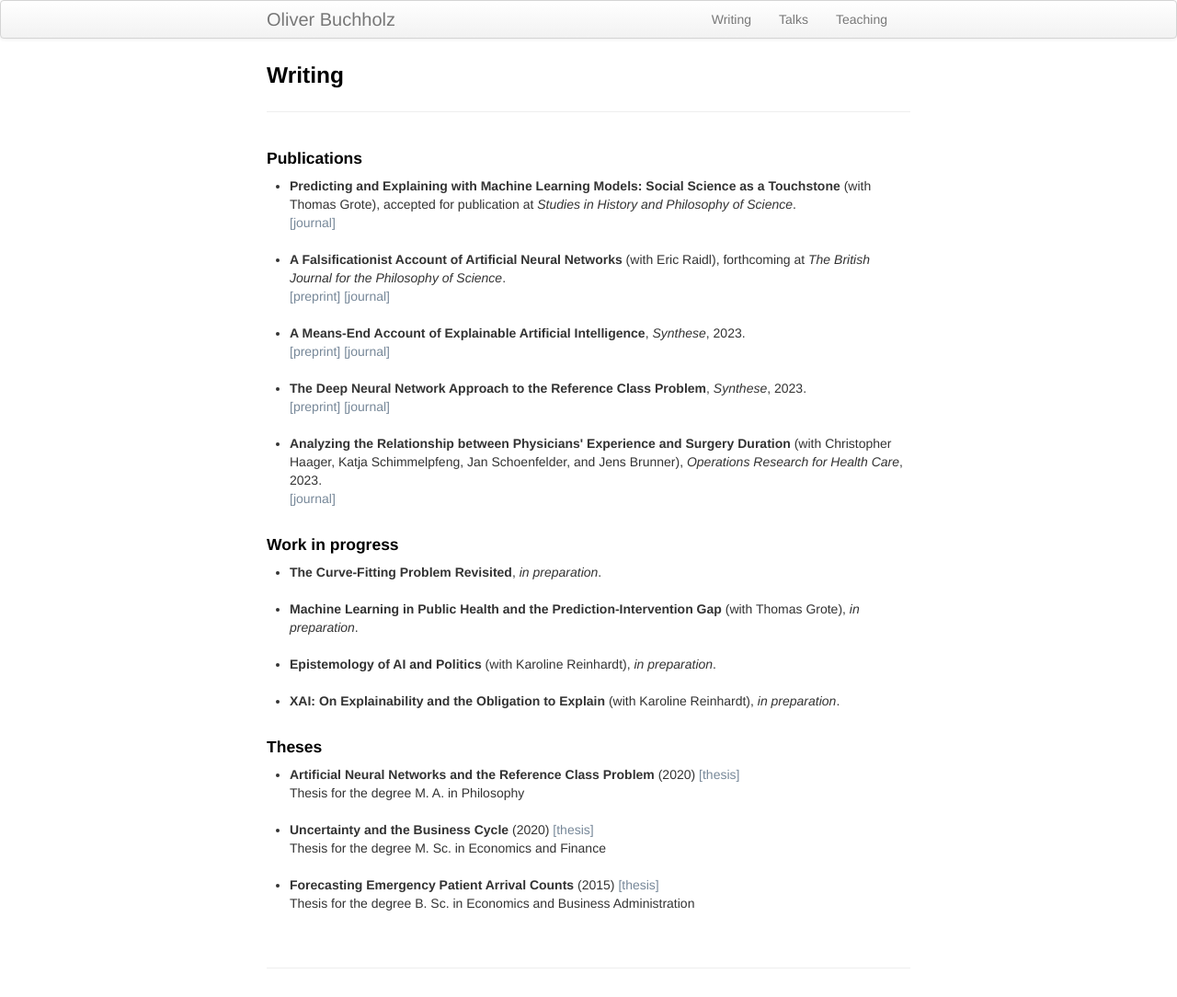
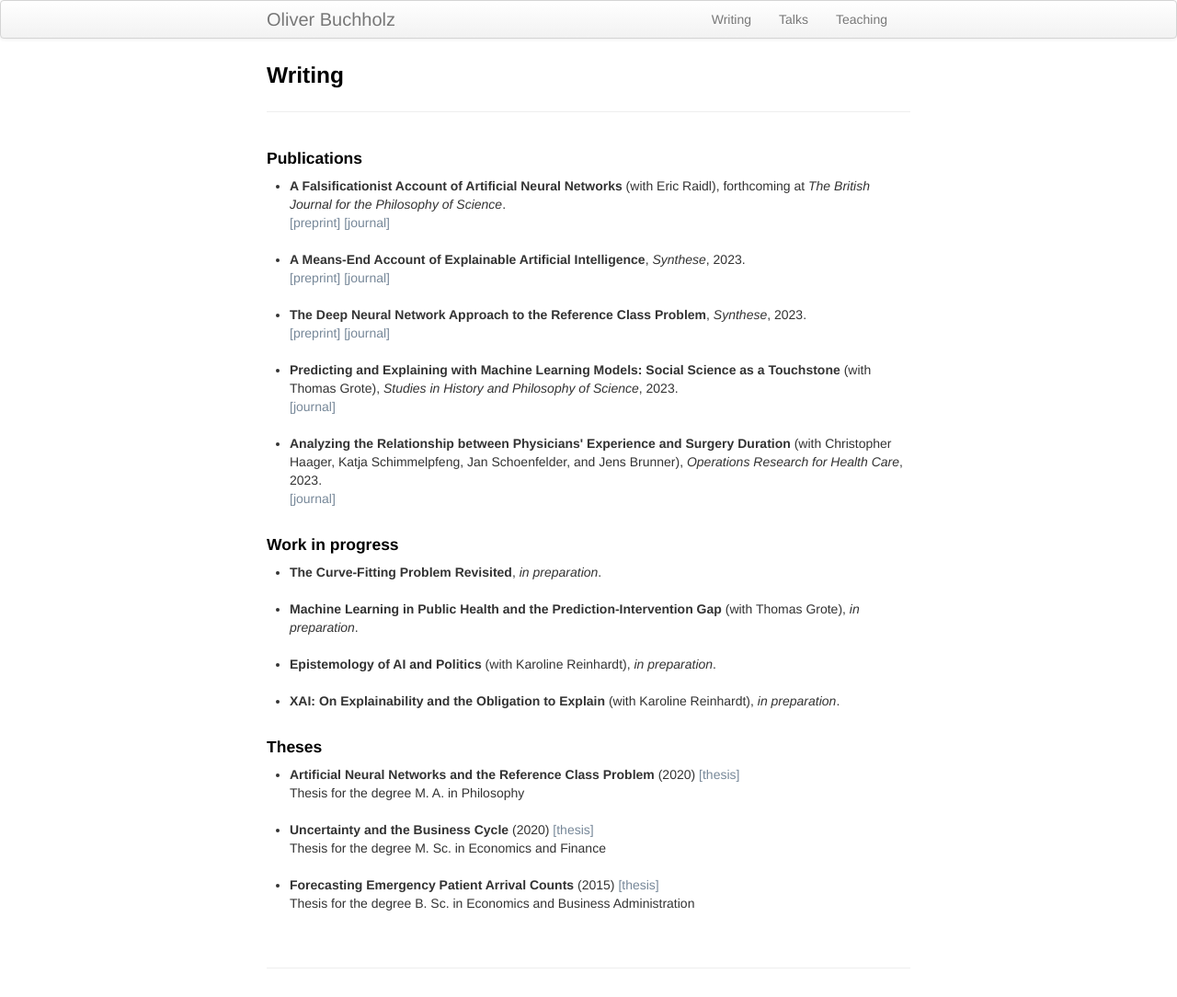
Before and after one commit to oliverbuchholz/oliverbuchholz.github.io, a Jekyll site: the page built from pages/writing.md, in a window 1280 px wide. Shown: the whole page at 92% size. Built offline with Jekyll 4.4.1, drawn with Linux system fonts in a browser that asks for light colours; part of the change alters nothing that is shown.

Commit message:
Update writing.md

```diff
--- a/pages/writing.md
+++ b/pages/writing.md
@@ -7,9 +7,6 @@ description: Oliver Buchholz | Writing
 <h4>Publications</h4>
 
 <ul>
-<li><b>Predicting and Explaining with Machine Learning Models: Social Science as a Touchstone</b> (with Thomas Grote), accepted for publication at <i>Studies in History and Philosophy of Science</i>.<br><a href= "https://doi.org/10.1016/j.shpsa.2023.10.004" target= "_blank">[journal]</a><br><br>
-</li>
-
 <li><b>A Falsificationist Account of Artificial Neural Networks</b> (with Eric Raidl), forthcoming at <i>The British Journal for the Philosophy of Science</i>.<br><a href= "https://arxiv.org/abs/2205.01421" target= "_blank">[preprint]</a> <a href= "https://doi.org/10.1086/721797" target= "_blank">[journal]</a><br><br>
 </li>
 
@@ -18,6 +15,9 @@ description: Oliver Buchholz | Writing
 
 <li><b>The Deep Neural Network Approach to the Reference Class Problem</b>, <i>Synthese</i>, 2023.<br>
  <a href= "http://philsci-archive.pitt.edu/21777/" target= "_blank">[preprint]</a> <a href= "https://doi.org/10.1007/s11229-023-04110-9" target= "_blank">[journal]</a><br><br>
+</li>
+
+<li><b>Predicting and Explaining with Machine Learning Models: Social Science as a Touchstone</b> (with Thomas Grote), <i>Studies in History and Philosophy of Science</i>, 2023.<br><a href= "https://doi.org/10.1016/j.shpsa.2023.10.004" target= "_blank">[journal]</a><br><br>
 </li>
 
 <li><b>Analyzing the Relationship between Physicians' Experience and Surgery Duration</b> (with Christopher Haager, Katja Schimmelpfeng, Jan Schoenfelder, and Jens Brunner), <i>Operations Research for Health Care</i>, 2023.<br><a href= "https://doi.org/10.1016/j.orhc.2022.100377" target= "_blank">[journal]</a><br><br>
```
